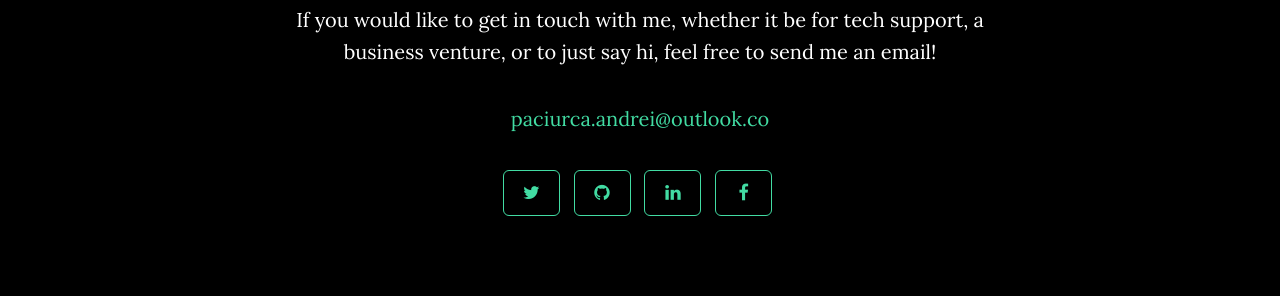
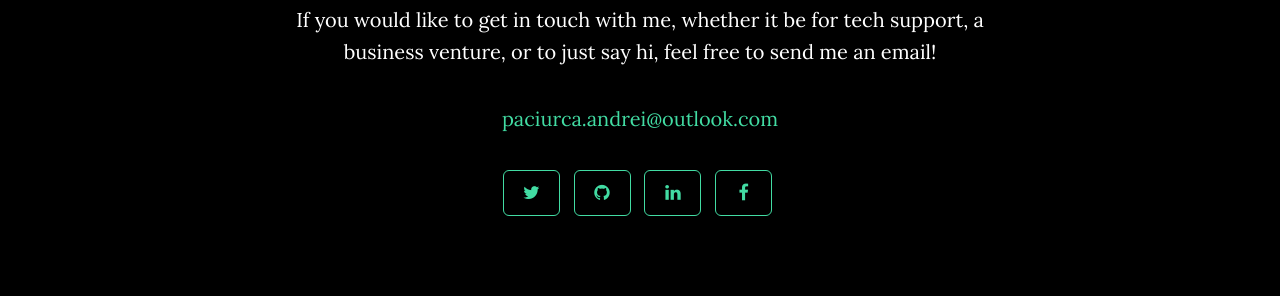
Before and after one commit to andreipaciurca/andreipaciurca.github.io, a Jekyll site: the page built from index.html, in a window 1280 px wide and 900 px high, scrolled down 1818 px. Shown: the part 527-823 px from the top of the window. Built offline with Jekyll 4.4.1, drawn with Linux system fonts in a browser that asks for light colours.

Commit message:
Update _config.yml

```diff
--- a/_config.yml
+++ b/_config.yml
@@ -1,6 +1,6 @@
 # Site settings
 title: Paciurcă Andrei
-email: paciurca.andrei@outlook.co
+email: paciurca.andrei@outlook.com
 url: https://andreipaciurca.github.io
 description: "Keep it simple. Stupid."
 
```
